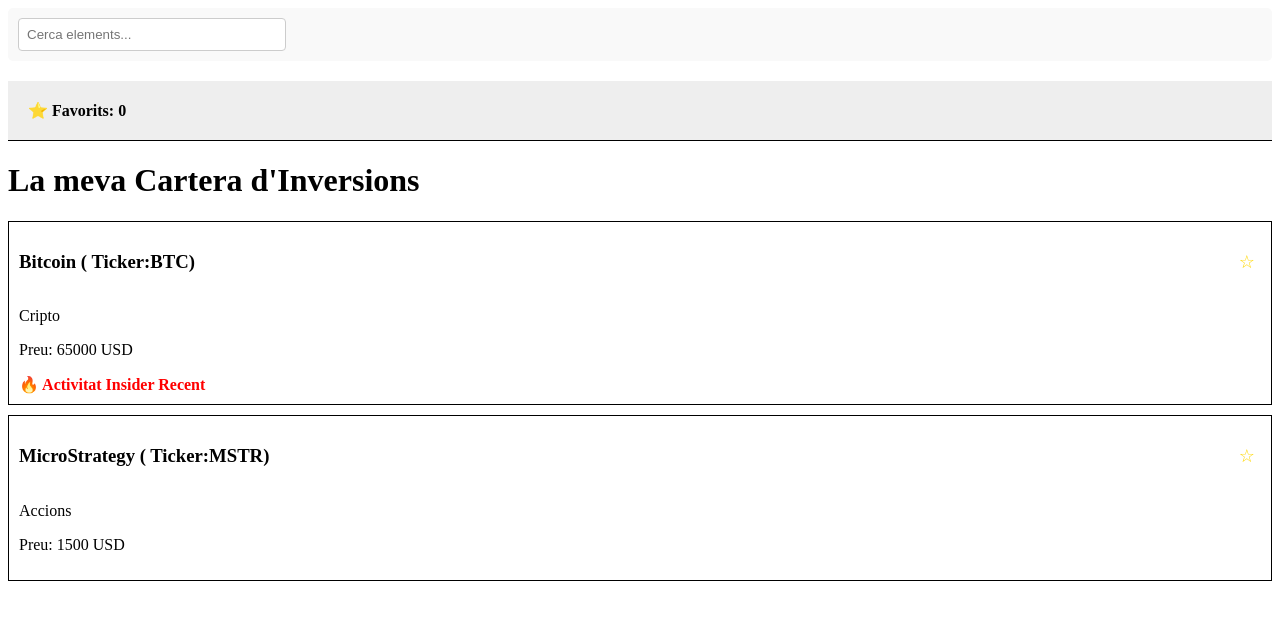
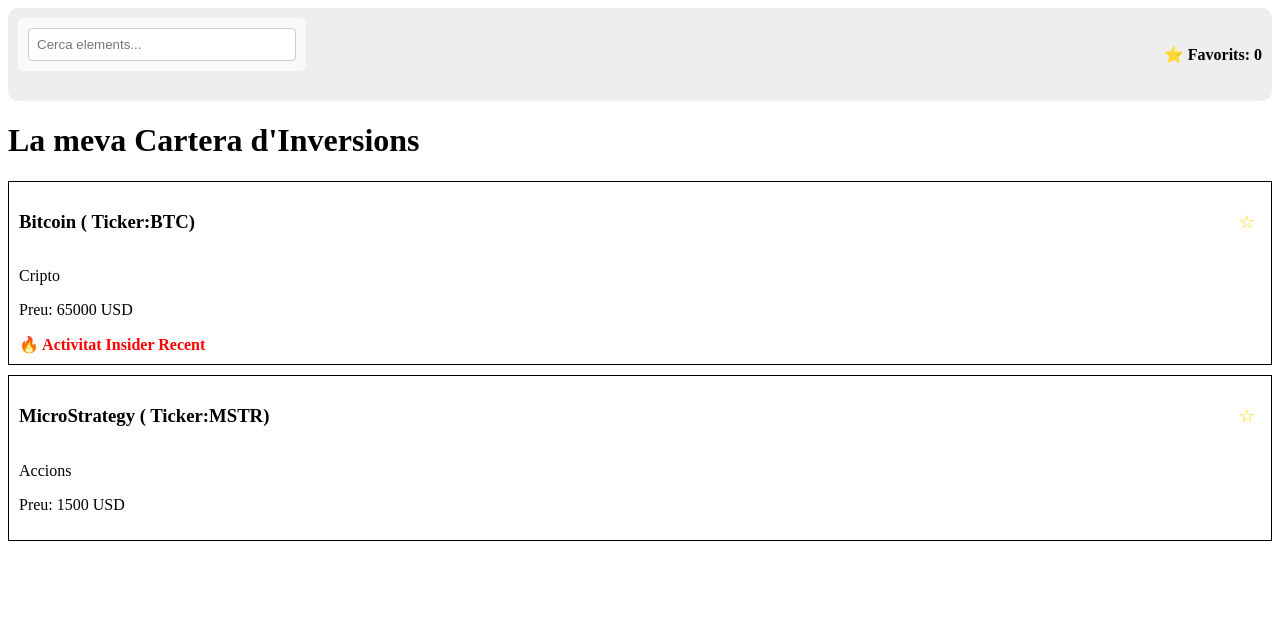
Before and after one commit to fricard-ioc/ioc-angular-insiderView-fricard, an Angular app: page / in a window 1280 px wide. Shown: the top 620 px of the page. Built offline with nearby package versions, Linux system fonts and the light colour scheme; data requests are answered from the project's data file.

Commit message:
Ex3. Favorits i cerca a barra superior

```diff
--- a/src/app/app.component.html
+++ b/src/app/app.component.html
@@ -1,8 +1,8 @@
 <main id="main-content">
-  <app-formulari-cerca></app-formulari-cerca>
-  <div style="padding: 20px; background: #eee; border-bottom: 1px solid black;">
-    <strong>⭐ Favorits: {{ preferitsService.totalPreferits() }}</strong>
-  </div>
-  <app-cataleg-page></app-cataleg-page>
+  <div style="display: flex; justify-content: space-between; align-items: center; padding: 10px; background: #eee; border-radius: 10px">
+    <app-formulari-cerca></app-formulari-cerca>
+      <strong>⭐ Favorits: {{ preferitsService.totalPreferits() }}</strong>
+    </div>
+    <app-cataleg-page></app-cataleg-page>
 
 </main>
```
